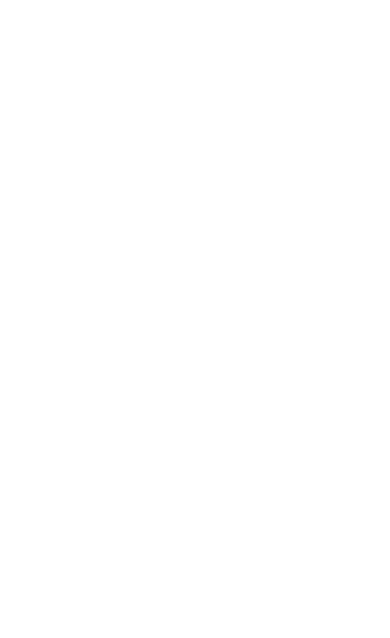
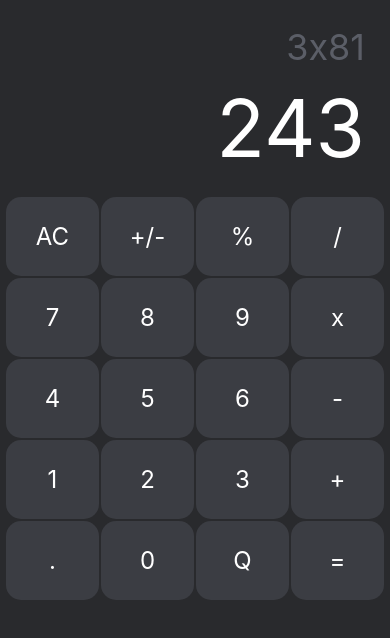
Before and after one commit to roycechua/rn-expo-calculator-app, a React Native app: screen /Calculator in a window 390 px wide. Shown: the top 638 px of the page. Built offline with nearby package versions, Linux system fonts and the light colour scheme.

Commit message:
Add initial calculator UI

```diff
--- /dev/null
+++ b/src/components/CalculatorItem.tsx
@@ -0,0 +1,34 @@
+import { Pressable, StyleSheet, Text, View } from 'react-native';
+import React from 'react';
+import { CalculatorData } from '../screens/CalculatorScreen';
+
+interface Props {
+    data: CalculatorData;
+    onPress: (data: CalculatorData) => void;
+}
+
+const CalculatorItem = (props: Props) => {
+    const { data, onPress } = props;
+    return (
+        <Pressable
+            onPress={() => {
+                onPress && onPress(data);
+            }}
+            style={{
+                flex: 1,
+                margin: 1,
+                padding: 25,
+                borderRadius: 15,
+                backgroundColor: '#3B3D43',
+                justifyContent: 'center',
+                alignItems: 'center',
+            }}
+        >
+            <Text style={{ color: '#FFF', fontSize: 24 }}>{data.value}</Text>
+        </Pressable>
+    );
+};
+
+export default CalculatorItem;
+
+const styles = StyleSheet.create({});
--- /dev/null
+++ b/src/components/Spacer.tsx
@@ -0,0 +1,23 @@
+import { StyleSheet, Text, View } from 'react-native';
+import React from 'react';
+
+interface Props {
+    space: number;
+    horizontal?: boolean;
+}
+
+const Spacer = (props: Props) => {
+    const { space, horizontal } = props;
+    return (
+        <View
+            style={{
+                margin: space,
+                flexDirection: horizontal ? 'row' : 'column',
+            }}
+        />
+    );
+};
+
+export default Spacer;
+
+const styles = StyleSheet.create({});
--- a/src/screens/CalculatorScreen.tsx
+++ b/src/screens/CalculatorScreen.tsx
@@ -1,14 +1,80 @@
-import { SafeAreaView, StyleSheet, Text, View } from 'react-native';
+import { FlatList, StyleSheet, Text, View } from 'react-native';
 import React from 'react';
-import Constants from 'expo-constants';
 import SafeAreaContainer from '../components/SafeAreaContainer';
+import CalculatorItem from '../components/CalculatorItem';
+import Spacer from '../components/Spacer';
+
+export type CalculatorData = {
+    value: string;
+    type: string;
+};
+
+const CALCULATOR_CONTENT: CalculatorData[] = [
+    { value: 'AC', type: 'action' },
+    { value: '+/-', type: 'action' },
+    { value: '%', type: 'operation' },
+    { value: '/', type: 'operation' },
+    { value: '7', type: 'number' },
+    { value: '8', type: 'number' },
+    { value: '9', type: 'number' },
+    { value: 'x', type: 'operation' },
+    { value: '4', type: 'number' },
+    { value: '5', type: 'number' },
+    { value: '6', type: 'number' },
+    { value: '-', type: 'operation' },
+    { value: '1', type: 'number' },
+    { value: '2', type: 'number' },
+    { value: '3', type: 'number' },
+    { value: '+', type: 'operation' },
+    { value: '.', type: 'action' },
+    { value: '0', type: 'number' },
+    { value: 'Q', type: 'action' },
+    { value: '=', type: 'action' },
+];
 
 const Calculator = () => {
     return (
         <SafeAreaContainer>
             <View
-                style={{ flex: 1, backgroundColor: '#fff', padding: 5 }}
-            ></View>
+                style={{
+                    flex: 1,
+                    backgroundColor: '#292A2D',
+                    padding: 5,
+                    justifyContent: 'flex-end',
+                }}
+            >
+                <FlatList
+                    data={CALCULATOR_CONTENT}
+                    numColumns={4}
+                    overScrollMode='never'
+                    scrollEnabled={false}
+                    bounces={false}
+                    showsVerticalScrollIndicator={false}
+                    keyExtractor={(item) => item.value}
+                    ListHeaderComponent={() => (
+                        <View
+                            style={{
+                                flex: 1,
+                                alignItems: 'flex-end',
+                                padding: 20,
+                            }}
+                        >
+                            <Text style={{ fontSize: 36, color: '#5B5E67' }}>
+                                3x81
+                            </Text>
+                            <Spacer space={5} />
+                            <Text style={{ fontSize: 80, color: '#FFF' }}>
+                                243
+                            </Text>
+                        </View>
+                    )}
+                    renderItem={({ item, index }) => (
+                        <CalculatorItem data={item} onPress={(data) => {
+                            console.log(data)
+                        }} />
+                    )}
+                />
+            </View>
         </SafeAreaContainer>
     );
 };
--- a/src/screens/HistoryScreen.tsx
+++ b/src/screens/HistoryScreen.tsx
@@ -4,7 +4,7 @@
 const HistoryScreen = () => {
     return (
         <SafeAreaView>
-            <View style={{ flex: 1, backgroundColor: '#fff' }}>
+            <View style={{ flex: 1, backgroundColor: '#292A2D' }}>
                 <Text>HistoryScreen</Text>
             </View>
         </SafeAreaView>
```
